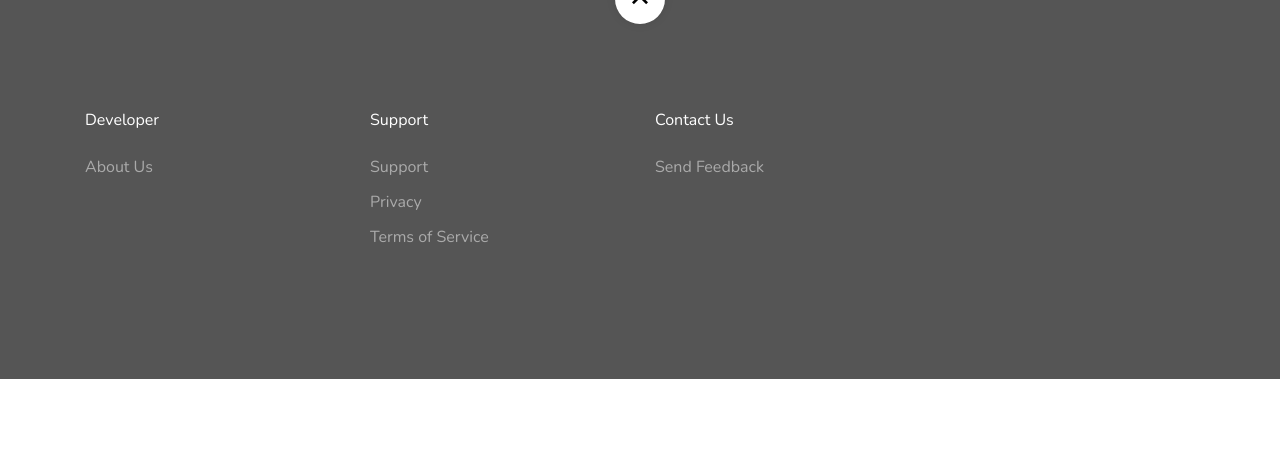
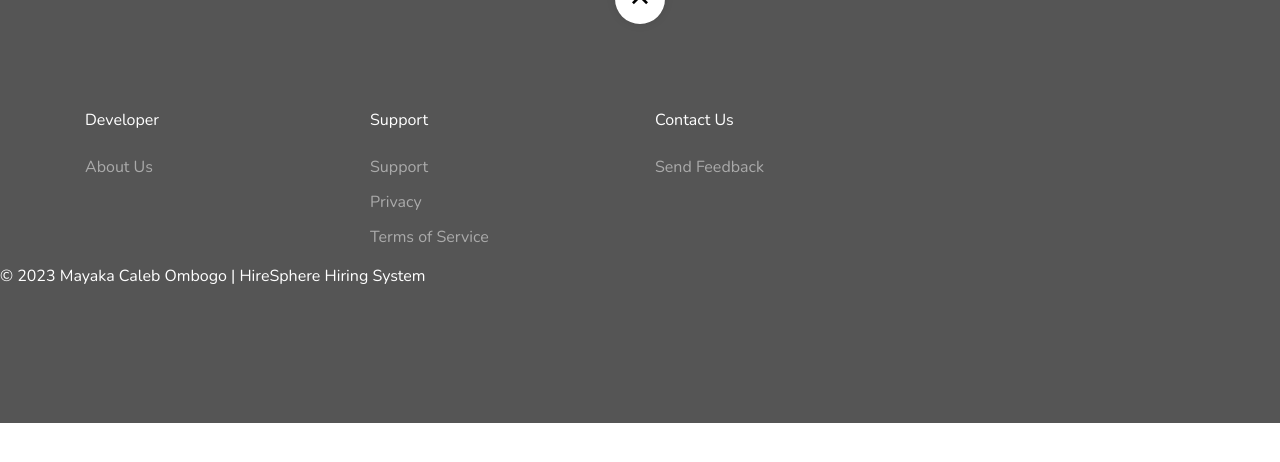
Before and after one commit to calebmayaka/HireSphere-Hiring-System, a Django app: page /help in a window 1280 px wide. Shown: the part 303-765 px from the top of the page. Run offline with Django 3.2, Linux system fonts and the light colour scheme; some libraries are stand-ins or nearby versions; some web fonts are replaced.

Commit message:
Update footer.html

```diff
--- a/base/templates/user/footer.html
+++ b/base/templates/user/footer.html
@@ -30,4 +30,5 @@
             </div>
         </div>
     </div>
+    <h3> © 2023 Mayaka Caleb Ombogo | HireSphere Hiring System </h3>
 </footer>
```
